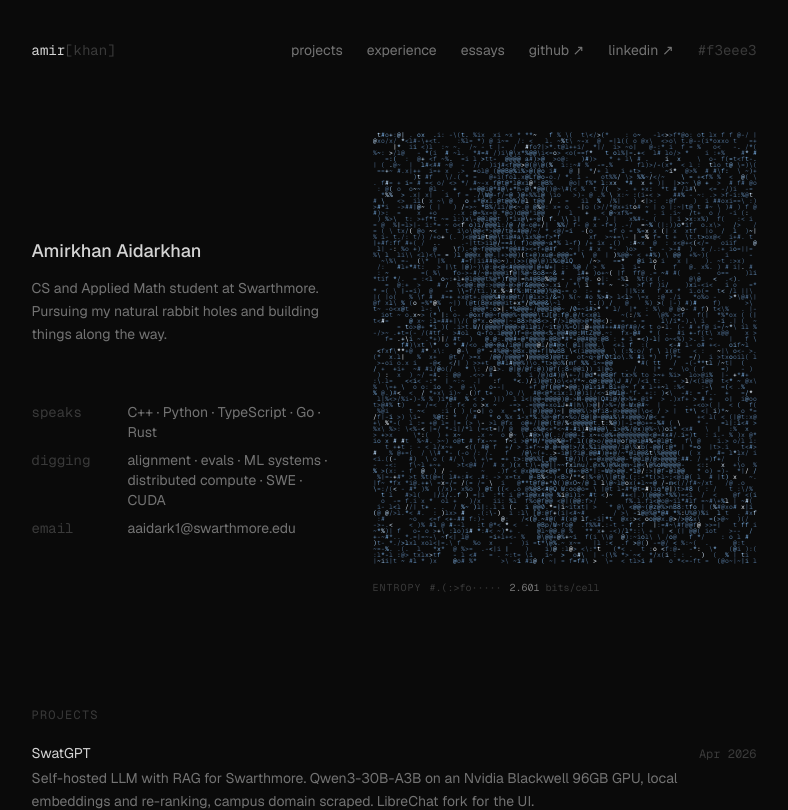
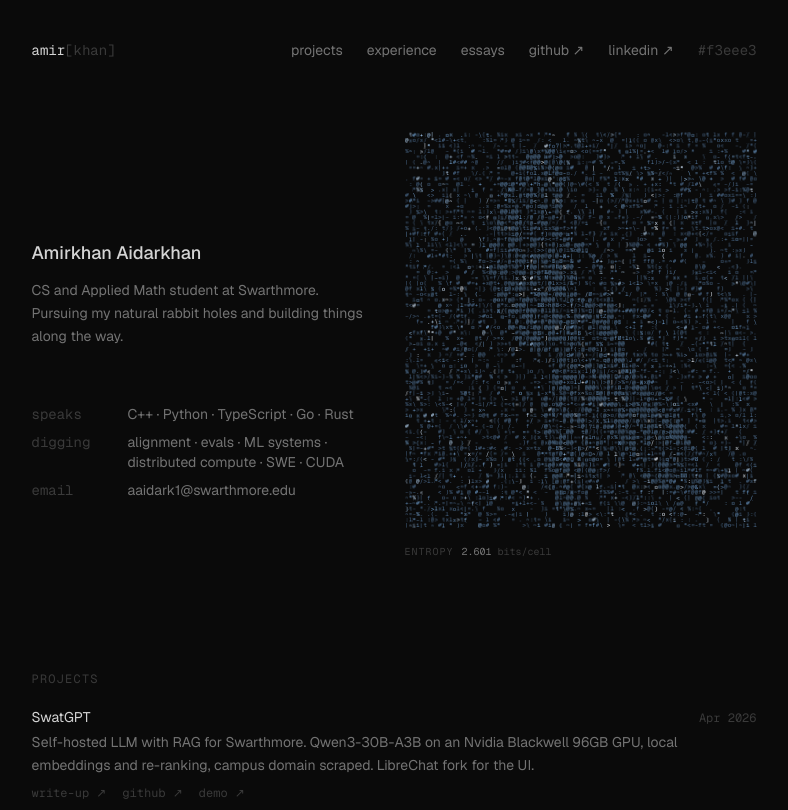
Before and after one commit to aidxhxr/aidxhxr-dev, a Next.js app: page / in a window 1280 px wide. Shown: the top 810 px of the page, without its empty margins (246-1034 px from the left). Built offline with nearby package versions, Linux system fonts and the light colour scheme.

Commit message:
feat(home): drop glyph meter strip, keep entropy readout

```diff
--- a/components/ascii-morph.tsx
+++ b/components/ascii-morph.tsx
@@ -19,9 +19,6 @@ const CHAOS = "@#%*+=~-:.oxiltf/\\|()<>";
 const N = ASCII_COLS * ASCII_ROWS;
 const ASPECT = (ASCII_COLS * CELL_W) / (ASCII_ROWS * CELL_H);
 const H_MAX = Math.log2(CHAOS.length);
-const METER = 12;
-const METER_FULL = CHAOS.slice(0, METER);
-const METER_QUIET = "·".repeat(METER);
 
 const GLYPHS = (() => {
   const s = new Set<string>(CHAOS);
@@ -76,7 +73,6 @@ export default function AsciiMorph() {
   const boxRef = useRef<HTMLDivElement>(null);
   const canvasRef = useRef<HTMLCanvasElement>(null);
   const quoteRef = useRef<HTMLQuoteElement>(null);
-  const meterRef = useRef<HTMLSpanElement>(null);
   const bitsRef = useRef<HTMLSpanElement>(null);
   const atlasRef = useRef<HTMLCanvasElement | null>(null);
   const staticDrawRef = useRef<(() => void) | null>(null);
@@ -116,9 +112,8 @@ export default function AsciiMorph() {
     const canvas = canvasRef.current;
     const quote = quoteRef.current;
     const box = boxRef.current;
-    const meter = meterRef.current;
     const bits = bitsRef.current;
-    if (!canvas || !quote || !box || !meter || !bits) return;
+    if (!canvas || !quote || !box || !bits) return;
     const dpr = Math.min(2, window.devicePixelRatio || 1);
     const ctx = canvas.getContext("2d")!;
     const reduce = window.matchMedia("(prefers-reduced-motion: reduce)").matches;
@@ -173,7 +168,6 @@ export default function AsciiMorph() {
       fit();
       const ro = new ResizeObserver(fit);
       ro.observe(box);
-      meter.textContent = METER_QUIET;
       bits.textContent = "0.000";
       showQuote(0, true);
       return () => {
@@ -288,11 +282,6 @@ export default function AsciiMorph() {
       if (mb !== meterBucket) {
         meterBucket = mb;
         const h = (unlockedN / N) * H_MAX;
-        const fill = Math.round((h / H_MAX) * METER);
-        let m = "";
-        for (let k = 0; k < METER; k++)
-          m += k < fill ? CHAOS[(k * 7 + mb * 13 + k * k) % CHAOS.length] : "·";
-        meter.textContent = m;
         bits.textContent = h.toFixed(3);
       }
 
@@ -328,7 +317,7 @@ export default function AsciiMorph() {
     <div className="flex min-h-0 flex-1 flex-col items-center gap-4 md:flex-none md:items-start">
       <div
         ref={boxRef}
-        className="flex min-h-0 w-full flex-1 items-center justify-center md:h-[432px] md:w-[384px] md:flex-none md:items-start md:justify-start"
+        className="flex min-h-0 w-full flex-1 items-center justify-center md:h-[396px] md:w-[352px] md:flex-none md:items-start md:justify-start"
       >
         <canvas
           ref={canvasRef}
@@ -338,10 +327,9 @@ export default function AsciiMorph() {
       </div>
       <div
         aria-hidden="true"
-        className="flex w-full max-w-72 items-baseline gap-2 self-center font-mono text-[10px] text-dim select-none md:max-w-[384px] md:self-start"
+        className="flex w-full max-w-72 items-baseline gap-2 self-center font-mono text-[10px] text-dim select-none md:max-w-[352px] md:self-start"
       >
         <span className="uppercase tracking-widest">entropy</span>
-        <span ref={meterRef}>{METER_FULL}</span>
         <span className="tabular-nums">
           <span ref={bitsRef} className="text-muted">
             {H_MAX.toFixed(3)}
@@ -349,7 +337,7 @@ export default function AsciiMorph() {
           bits/cell
         </span>
       </div>
-      <div className="min-h-10 w-full max-w-72 self-center md:max-w-[384px] md:self-start">
+      <div className="min-h-10 w-full max-w-72 self-center md:max-w-[352px] md:self-start">
         <blockquote
           ref={quoteRef}
           style={{
```
